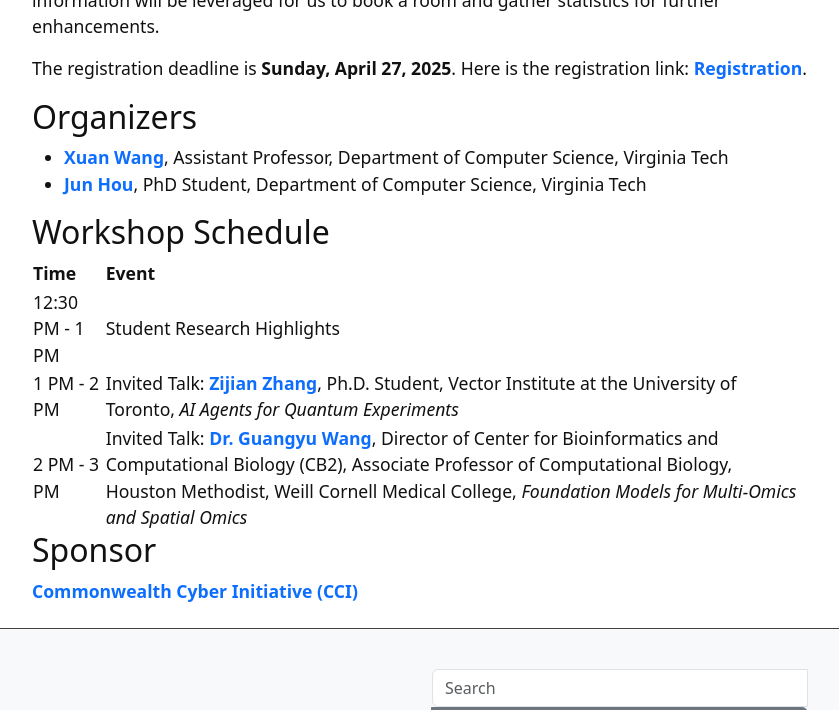
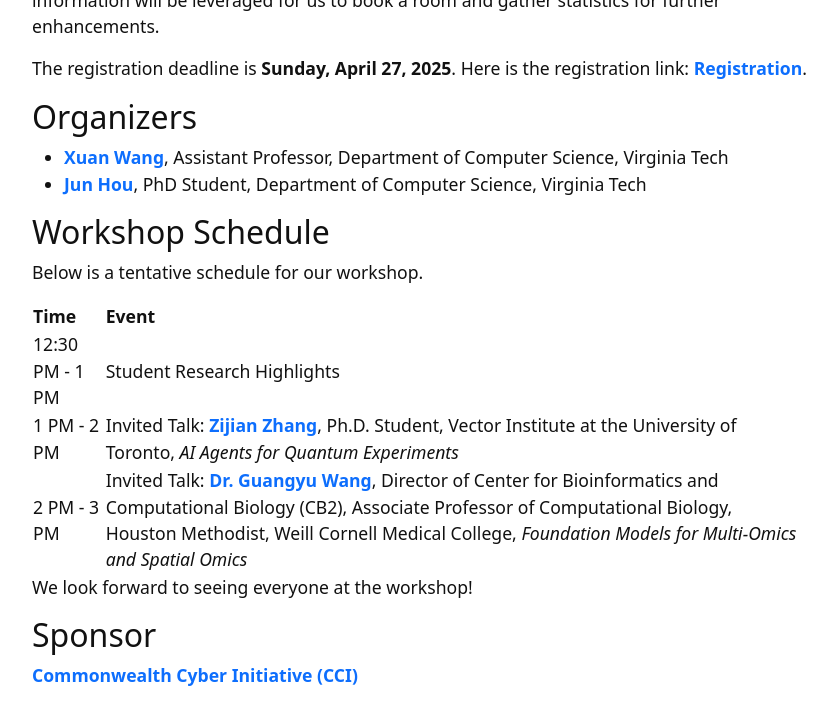
Before and after one commit to xuanwang91/2025-cci-workshop, a Jekyll site: the page built from index.md, in a window 1280 px wide and 900 px high, scrolled down 747 px, cut to the strip 0-710 px from the top of the window. Shown: the whole strip, without its empty margins (220-1059 px from the left). Built offline with Jekyll 4.4.1, drawn with Linux system fonts in a browser that asks for light colours.

Commit message:
Update index.md

```diff
--- a/index.md
+++ b/index.md
@@ -24,6 +24,7 @@ The registration deadline is **Sunday, April 27, 2025**. Here is the registratio
 - [**Jun Hou**](https://www.linkedin.com/in/jun-hou-1392b8149/), PhD Student, Department of Computer Science, Virginia Tech
 
 ## Workshop Schedule
+Below is a tentative schedule for our workshop.
 
 |  Time  | Event |
 | -------- | ------- |
@@ -31,6 +32,7 @@ The registration deadline is **Sunday, April 27, 2025**. Here is the registratio
 | 1 PM - 2 PM | Invited Talk: [**Zijian Zhang**](https://www.linkedin.com/in/zijian-zhang-uoft/?originalSubdomain=ca), Ph.D. Student, Vector Institute at the University of Toronto, _AI Agents for Quantum Experiments_ |
 | 2 PM - 3 PM | Invited Talk: [**Dr. Guangyu Wang**](https://guangyuwanglab.github.io/web/), Director of Center for Bioinformatics and Computational Biology (CB2), Associate Professor of Computational Biology, Houston Methodist, Weill Cornell Medical College, _Foundation Models for Multi-Omics and Spatial Omics_ |
 
+We look forward to seeing everyone at the workshop!
 
 ## Sponsor
 [**Commonwealth Cyber Initiative (CCI)**](https://cyberinitiative.org/)
```
